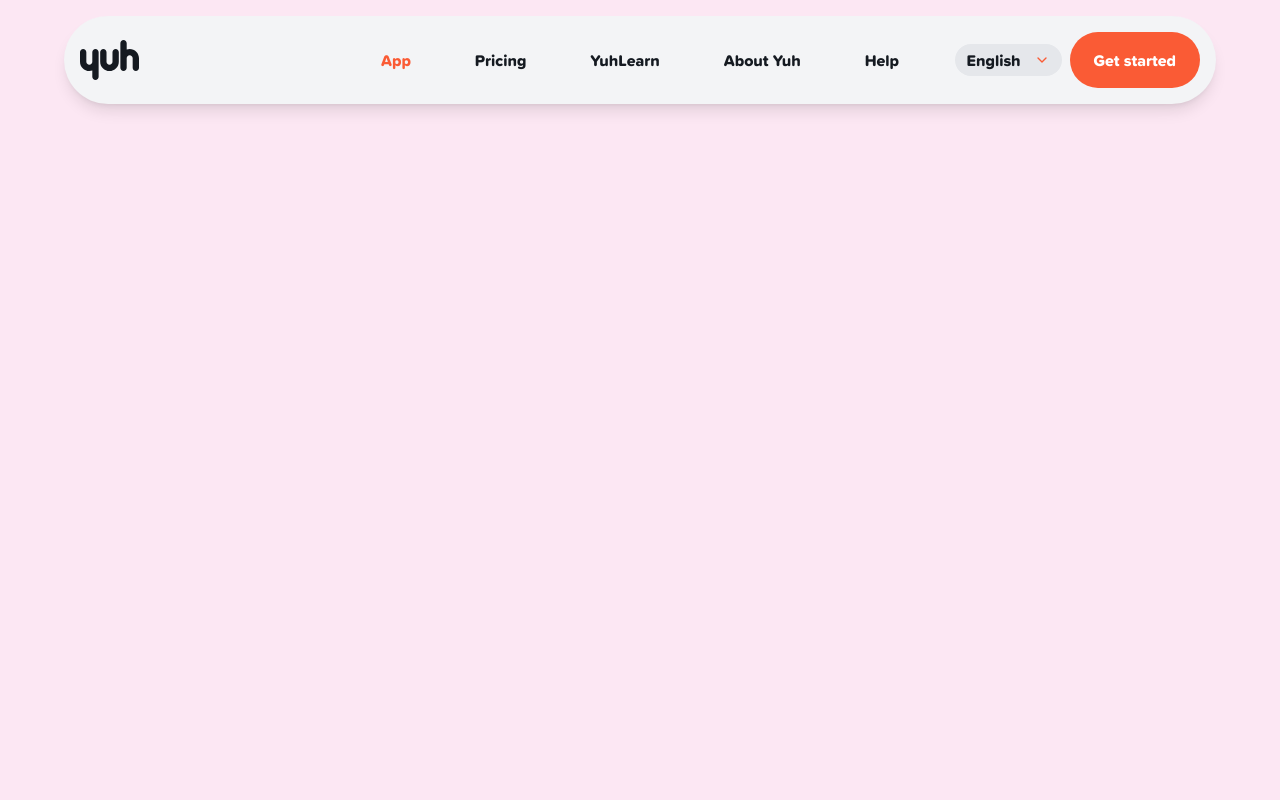
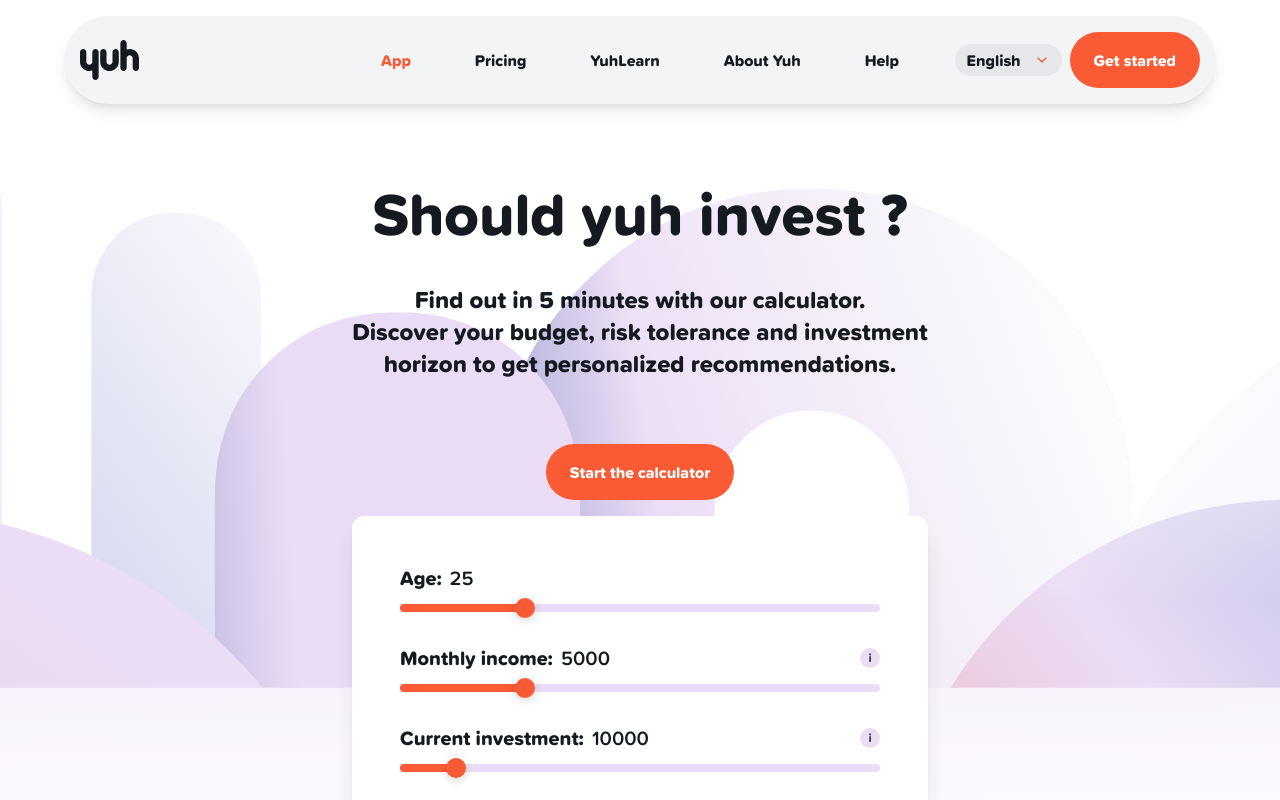
Before and after one commit to BAMAgency/yuh, a Vue app: page / in a window 1280 px wide. Shown: the top 800 px of the page. Built offline with nearby package versions, Linux system fonts and the light colour scheme.

Commit message:
add content and start form

```diff
--- a/src/App.vue
+++ b/src/App.vue
@@ -1,11 +1,40 @@
 <script setup>
 import NavBar from './components/NavBar.vue'
+import TheCalculator from './components/TheCalculator.vue'
 </script>
 
 
 
 <template>
-  <div class="flex flex-col items-center gap-4 text-yuh-black font-display">
+  <div class="relative min-h-screen overflow-hidden">
+    <img
+      class="pointer-events-none absolute inset-0 -z-10 h-full w-full object-cover opacity-100"
+      src="/assets/Background_Abstract_03.svg"
+      alt="Background image"
+    />
+
+    <div class="relative z-10 flex flex-col items-center gap-4 text-yuh-black font-display">
     <NavBar />
+    <div class="flex flex-col items-center gap-4 max-w-2xl mt-12">
+      <div class=" md:text-5xl lg:text-6xl text-3xl mb-6">
+        Should yuh invest ?
+      </div>
+      <div>
+        <div class="flex flex-col text-center items-center gap-4 md:text-xl lg:text-2xl text-lg pr-12 pl-12">
+          Find out in 5 minutes with our calculator. <br />
+          Discover your budget, risk tolerance and investment horizon to get personalized recommendations.
+        </div>
+      </div>
+      <div class="mt-12">
+        <button>
+          <div class="flex flex-row items-center gap-2 bg-yuh-orange text-white rounded-full pl-6 pr-6 p-4 hover:bg-yuh-black hover:cursor-pointer">
+            Start the calculator
+          </div>
+        </button>
+      </div>
+      <TheCalculator />
+    </div>
+
+    </div>
   </div>
 </template>
--- /dev/null
+++ b/src/components/RangeSlider.vue
@@ -0,0 +1,162 @@
+<script setup>
+import { computed, ref } from 'vue'
+
+const props = defineProps({
+  modelValue: {
+    type: Number,
+    required: true
+  },
+  id: {
+    type: String,
+    default: 'range-slider'
+  },
+  name: {
+    type: String,
+    default: 'range-slider'
+  },
+  label: {
+    type: String,
+    default: 'Value'
+  },
+  min: {
+    type: Number,
+    default: 0
+  },
+  max: {
+    type: Number,
+    default: 100
+  },
+  step: {
+    type: Number,
+    default: 1
+  },
+  info: {
+    type: String,
+    default:""
+  }
+})
+
+const emit = defineEmits(['update:modelValue'])
+const isInfoOpen = ref(false)
+
+const sliderBackground = computed(() => {
+  const range = props.max - props.min
+  const progress = range === 0 ? 0 : ((props.modelValue - props.min) / range) * 100
+
+  return {
+    background: `linear-gradient(to right, #fa5b35 0%, #fa5b35 ${progress}%, #ebddf5 ${progress}%, #ebddf5 100%)`
+  }
+})
+
+function onInput(event) {
+  emit('update:modelValue', Number(event.target.value))
+}
+
+function toggleInfo() {
+  isInfoOpen.value = !isInfoOpen.value
+}
+
+function openInfo() {
+  isInfoOpen.value = true
+}
+
+function closeInfo() {
+  isInfoOpen.value = false
+}
+</script>
+
+<template>
+  <div class="flex flex-col gap-3">
+    <div class="flex flex-row items-center gap-2 text-xl">
+      <label :for="id">{{ label }}:</label>
+      <div class="font-medium">{{ modelValue }}</div>
+      <div class="ml-auto">
+        <div
+          v-if="info"
+          class="relative"
+        >
+          <button
+            type="button"
+            class="flex h-5 w-5 items-center justify-center rounded-full bg-yuh-pale-violet text-xs text-gray-700 hover:cursor-pointer"
+            :aria-expanded="isInfoOpen"
+            aria-label="Show information"
+            @click.stop="toggleInfo"
+            @mouseenter="openInfo"
+            @mouseleave="closeInfo"
+            @focus="openInfo"
+            @blur="closeInfo"
+          >
+            i
+          </button>
+          <div
+            v-show="isInfoOpen"
+            class="font-medium absolute bottom-full right-0 mb-2 w-max rounded-md bg-yuh-black p-2 text-xs text-white"
+          >
+            {{ info }}
+          </div>
+        </div>
+      </div>
+    </div>
+    <input
+      :id="id"
+      :name="name"
+      class="yuh-slider"
+      :style="sliderBackground"
+      type="range"
+      :min="min"
+      :max="max"
+      :step="step"
+      :value="modelValue"
+      @input="onInput"
+    />
+  </div>
+</template>
+
+<style scoped>
+.yuh-slider {
+  -webkit-appearance: none;
+  appearance: none;
+  width: 100%;
+  height: 0.5rem;
+  border-radius: 9999px;
+  background: #ebddf5;
+  outline: none;
+}
+
+.yuh-slider::-webkit-slider-thumb {
+  -webkit-appearance: none;
+  appearance: none;
+  width: 1.25rem;
+  height: 1.25rem;
+  border-radius: 9999px;
+  background: #fa5b35;
+  box-shadow: 0 2px 8px rgba(21, 26, 33, 0.2);
+  cursor: pointer;
+}
+
+.yuh-slider::-moz-range-thumb {
+  width: 1.25rem;
+  height: 1.25rem;
+  border-radius: 9999px;
+  border: 2px solid #fa5b35;
+  background: #fa5b35;
+  box-shadow: 0 2px 8px rgba(21, 26, 33, 0.2);
+  cursor: pointer;
+}
+
+.yuh-slider::-moz-range-track {
+  height: 0.5rem;
+  border-radius: 9999px;
+  background: #ebddf5;
+}
+
+.yuh-slider::-moz-range-progress {
+  height: 0.5rem;
+  border-radius: 9999px;
+  background: #fa5b35;
+}
+
+.yuh-slider:focus-visible {
+  box-shadow: 0 0 0 3px rgba(120, 198, 231, 0.55);
+}
+</style>
--- /dev/null
+++ b/src/components/TheCalculator.vue
@@ -0,0 +1,67 @@
+<script setup>
+import { ref } from 'vue'
+import RangeSlider from './RangeSlider.vue'
+
+const index = ref(0);
+const ageInput = ref(25);
+const incomeInput = ref(5000);
+const currentInvestment = ref(10000);
+const debt = ref(5000);
+const MIN_AGE = 0
+const MAX_AGE = 100
+const MIN_INCOME = 0
+const MAX_INCOME = 20000
+const LAST_INDEX = 3
+
+function goPrevious() {
+  if (index.value > 0) {
+    index.value -= 1
+  }
+}
+
+function goNext() {
+  if (index.value < LAST_INDEX) {
+    index.value += 1
+  }
+}
+
+</script>
+
+<template>
+  <div class="flex flex-col items-center gap-12 mb-12">
+
+    <!-- Premières questions d'onboarding -->
+    <div v-if="index == 0"class="rounded-xl bg-white lg:min-w-xl md:min-w-md sm:min-w-sm sm:rounded-xl p-12 shadow-xl text-center text-sm md:text-base lg:text-lg">
+      <form action="" class="flex flex-col gap-8">
+        <RangeSlider v-model="ageInput" id="age" name="age" label="Age" :min="MIN_AGE" :max="MAX_AGE" />
+        <RangeSlider v-model="incomeInput" id="income" name="income" label="Monthly income" :min="MIN_INCOME" :max="MAX_INCOME" step="100" info="In CHF, how much do you percieve monthly?"/>
+        <RangeSlider v-model="currentInvestment" id="current-investment" name="current-investment" label="Current investment" :min="0" :max="100000" step="100" info="In CHF, how much have you already invested?"/>
+        <RangeSlider v-model="debt" id="debt" name="debt" label="Debt" :min="0" :max="10000" step="100"/>
+      </form>
+    </div>
+
+    <!-- Deuxièmes questions : objectifs principaux -->
+
+    <div v-if="index == 1"class="rounded-xl bg-white lg:min-w-xl md:min-w-md sm:min-w-sm sm:rounded-xl p-12 shadow-xl text-center text-sm md:text-base lg:text-lg">
+      <form action="" class="flex flex-col gap-8">
+        <label for=""></label>
+        <input type="text">
+      </form>
+    </div>
+
+    <!-- Navigation buttons -->
+    <div class="flex flex-row gap-12">
+      <button v-if="index > 0" type="button" @click="goPrevious" :disabled="index === 0">
+        <div class="flex flex-row items-center gap-2 pl-4 pr-4 p-4 text-yuh-orange hover:text-yuh-black hover:cursor-pointer">
+           <  Previous
+        </div>
+       </button>
+      <button v-if="index < LAST_INDEX" type="button" @click="goNext" :disabled="index >= LAST_INDEX">
+        <div class="flex flex-row items-center gap-2 text-yuh-orange hover:text-yuh-black rounded-full pl-4 pr-4 p-4  hover:cursor-pointer">
+          Next   >
+        </div>
+      </button>
+    </div>
+
+  </div>
+</template>
```
Also changed, not shown: public/assets/Background_Abstract_03.svg (added).
